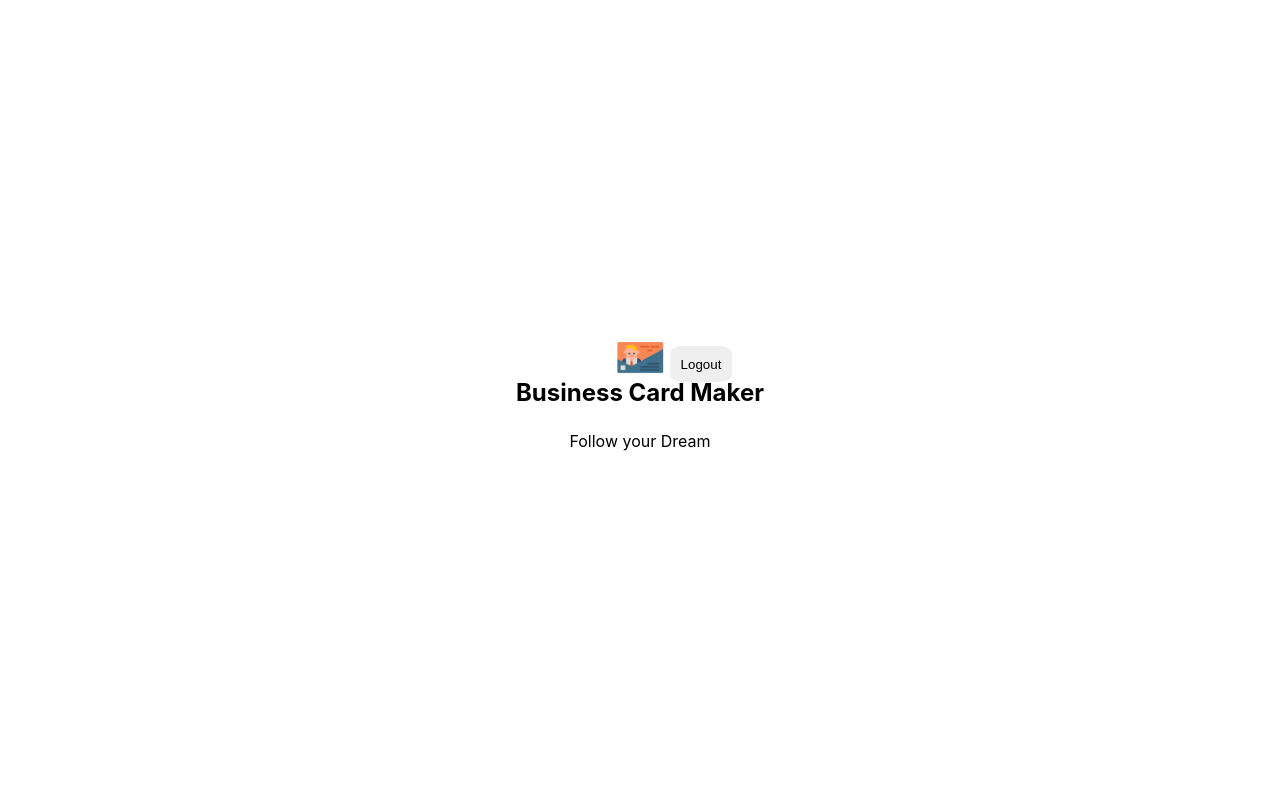
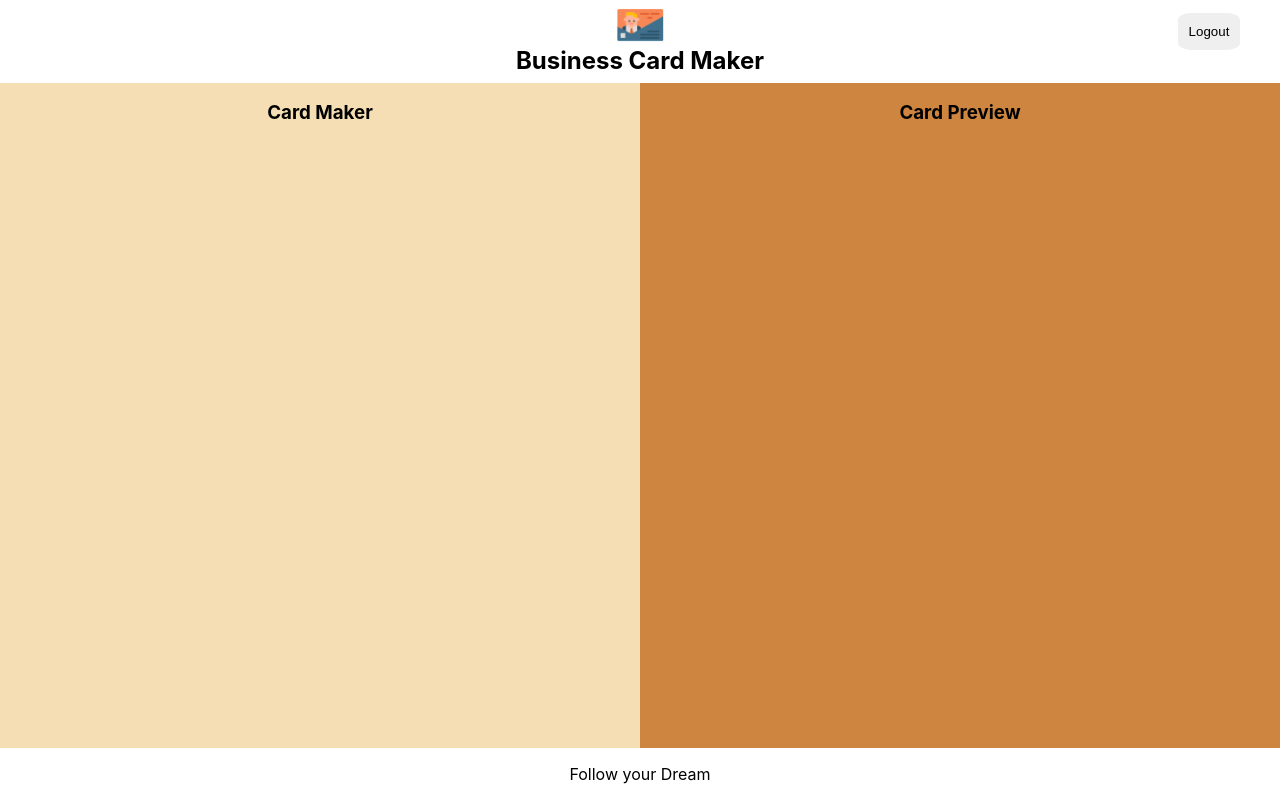
Before and after one commit to ByeongUk-An/card-maker, a React (Create React App) app: page /maker in a window 1280 px wide. Built offline with nearby package versions, Linux system fonts and the light colour scheme; no server answers; sample sign-in values are in the browser's storage.

Commit message:
Editor and Preview layout

```diff
--- /dev/null
+++ b/src/components/editor/Editor.jsx
@@ -0,0 +1,12 @@
+import React from "react";
+import styles from "./Editor.module.css";
+
+const Editor = (props) => {
+  return (
+    <section className={styles.editor}>
+      <h1 className={styles.title}>Card Maker</h1>
+    </section>
+  );
+};
+
+export default Editor;
--- /dev/null
+++ b/src/components/editor/Editor.module.css
@@ -0,0 +1,12 @@
+@value makerGreen from '../../common/colors.css';
+.editor {
+  flex-basis: 50%;
+  background-color: wheat;
+}
+
+.title {
+  width: 100%;
+  text-align: center;
+  margin-bottom: 1em;
+  color: makerGreen;
+}
--- a/src/components/maker/Maker.jsx
+++ b/src/components/maker/Maker.jsx
@@ -1,15 +1,31 @@
-import React from "react";
+import React, { useEffect } from "react";
+import { useHistory } from "react-router-dom";
+import Editor from "../editor/Editor";
 import Footer from "../footer/Footer";
 import Header from "../header/Header";
+import Preview from "../preview/Preview";
 import styles from "./Maker.module.css";
 
 const Maker = ({ authService }) => {
+  const history = useHistory();
   const onLogout = () => {
     authService.logout();
   };
+
+  useEffect(() => {
+    authService.onAuthChange((user) => {
+      if (!user) {
+        history.push("/");
+      }
+    });
+  });
   return (
     <section className={styles.maker}>
       <Header onLogout={onLogout} />
+      <div className={styles.container}>
+        <Editor />
+        <Preview />
+      </div>
       <Footer />
     </section>
   );
--- a/src/components/maker/Maker.module.css
+++ b/src/components/maker/Maker.module.css
@@ -0,0 +1,19 @@
+@value mediaQuery from '../../common/size.css';
+
+.maker {
+  width: 100%;
+  height: 100%;
+  display: flex;
+  flex-direction: column;
+}
+
+.container {
+  display: flex;
+  flex: 1;
+}
+
+@media screen and (max-width: mediaQuery) {
+  .container {
+    flex-direction: column;
+  }
+}
--- /dev/null
+++ b/src/components/preview/Preview.jsx
@@ -0,0 +1,12 @@
+import React from "react";
+import styles from "./Preview.module.css";
+
+const Preview = (props) => {
+  return (
+    <section className={styles.preview}>
+      <h1 className={styles.title}>Card Preview</h1>
+    </section>
+  );
+};
+
+export default Preview;
--- /dev/null
+++ b/src/components/preview/Preview.module.css
@@ -0,0 +1,12 @@
+@value makerGreen from '../../common/colors.css';
+.preview {
+  flex-basis: 50%;
+  background: peru;
+}
+
+.title {
+  width: 100%;
+  text-align: center;
+  margin-bottom: 1em;
+  color: makerGreen;
+}
--- a/src/service/auth_service.js
+++ b/src/service/auth_service.js
@@ -5,6 +5,10 @@
     const authProvider = new firebase.auth[`${providerName}AuthProvider`]();
 
     return firebase.auth().signInWithPopup(authProvider);
+  }
+
+  logout() {
+    firebase.auth().signOut();
   }
 
   onAuthChange(onUserChanged) {
```
